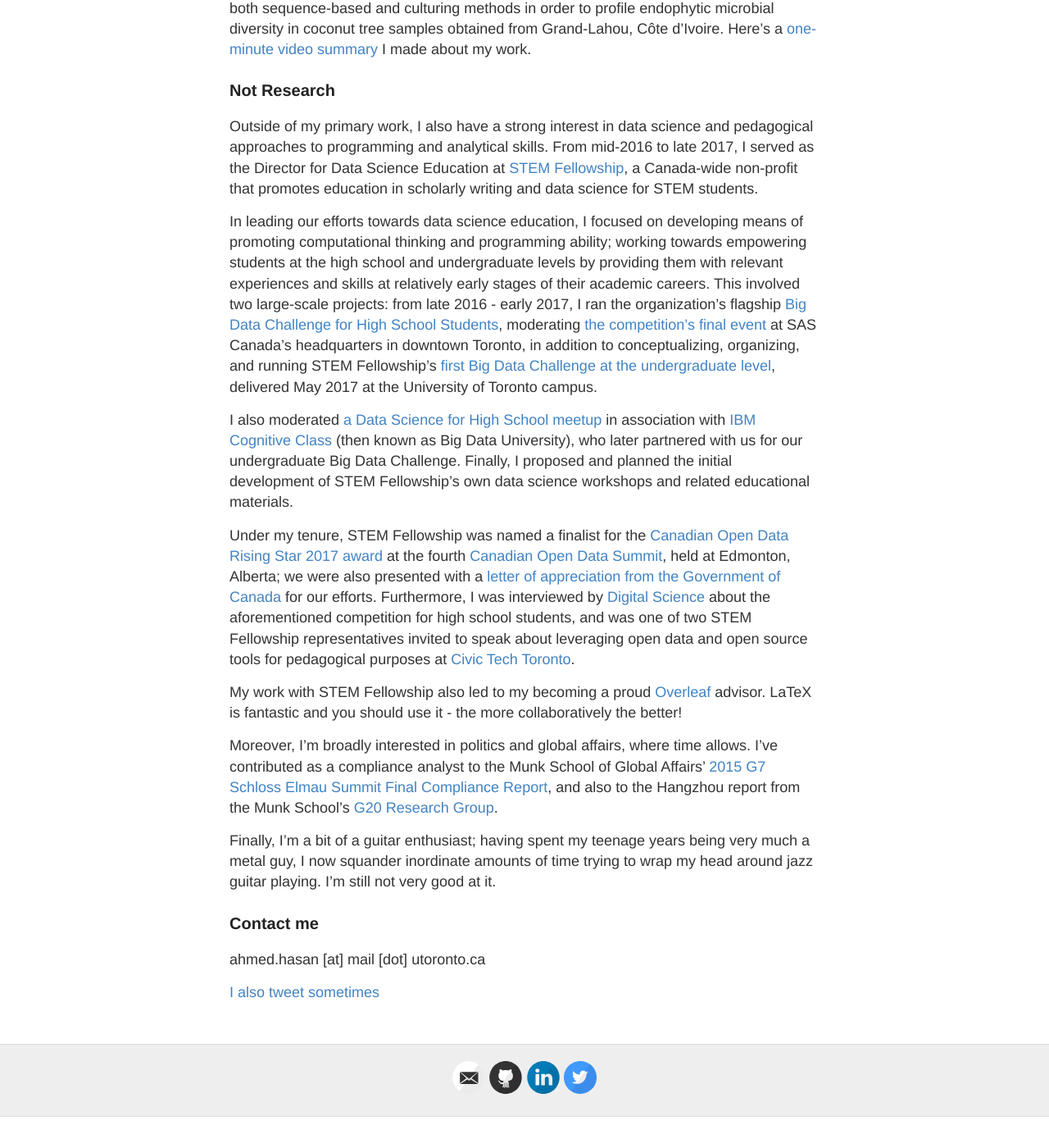
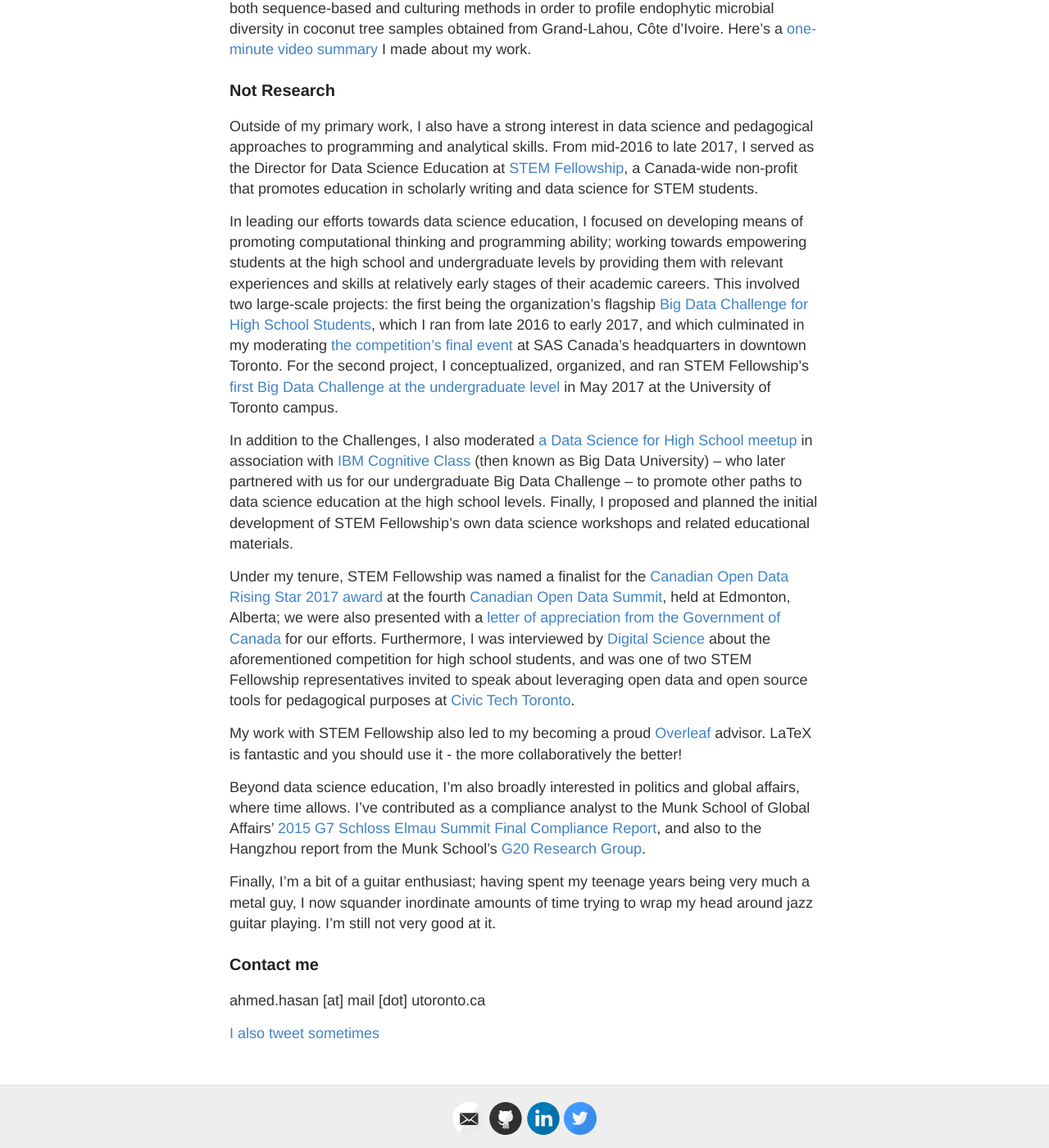
Before and after one commit to aays/site_old, a Jekyll site: the page built from about.md, in a window 1280 px wide and 1400 px high, scrolled down 525 px. Shown: the whole window at 82% size. Built offline with Jekyll 4.4.1, drawn with Linux system fonts in a browser that asks for light colours; before the commit the page ends 1887 px from its top, so only the background shows below that.

Commit message:
Update about.md

```diff
--- a/about.md
+++ b/about.md
@@ -15,15 +15,15 @@
 
 Outside of my primary work, I also have a strong interest in data science and pedagogical approaches to programming and analytical skills. From mid-2016 to late 2017, I served as the Director for Data Science Education at [STEM Fellowship](http://stemfellowship.org), a Canada-wide non-profit that promotes education in scholarly writing and data science for STEM students.
 
-In leading our efforts towards data science education, I focused on developing means of promoting computational thinking and programming ability; working towards empowering students at the high school and undergraduate levels by providing them with relevant experiences and skills at relatively early stages of their academic careers. This involved two large-scale projects: from late 2016 - early 2017, I ran the organization's flagship [Big Data Challenge for High School Students](http://stemfellowship.org/big-data-challenge/), moderating [the competition's final event](https://www.overleaf.com/blog/464-stem-fellowship-and-overleaf-empowering-early-career-researchers#.WcsGS2XQ2AQ) at SAS Canada's headquarters in downtown Toronto, in addition to conceptualizing, organizing, and running STEM Fellowship's [first Big Data Challenge at the undergraduate level](https://bigdatachallenge.github.io), delivered May 2017 at the University of Toronto campus.
+In leading our efforts towards data science education, I focused on developing means of promoting computational thinking and programming ability; working towards empowering students at the high school and undergraduate levels by providing them with relevant experiences and skills at relatively early stages of their academic careers. This involved two large-scale projects: the first being the organization's flagship [Big Data Challenge for High School Students](http://stemfellowship.org/big-data-challenge/), which I ran from late 2016 to early 2017, and which culminated in my moderating [the competition's final event](https://www.overleaf.com/blog/464-stem-fellowship-and-overleaf-empowering-early-career-researchers#.WcsGS2XQ2AQ) at SAS Canada's headquarters in downtown Toronto. For the second project, I conceptualized, organized, and ran STEM Fellowship's [first Big Data Challenge at the undergraduate level](https://bigdatachallenge.github.io) in May 2017 at the University of Toronto campus.
 
-I also moderated [a Data Science for High School meetup](https://www.meetup.com/Cognitive-Toronto/events/234590958/?_cookie-check=ieVpIEJT82Jgco_Y) in association with [IBM Cognitive Class](cognitiveclass.ai) (then known as Big Data University), who later partnered with us for our undergraduate Big Data Challenge. Finally, I proposed and planned the initial development of STEM Fellowship's own data science workshops and related educational materials.
+In addition to the Challenges, I also moderated [a Data Science for High School meetup](https://www.meetup.com/Cognitive-Toronto/events/234590958/?_cookie-check=ieVpIEJT82Jgco_Y) in association with [IBM Cognitive Class](cognitiveclass.ai) (then known as Big Data University) -- who later partnered with us for our undergraduate Big Data Challenge -- to promote other paths to data science education at the high school levels. Finally, I proposed and planned the initial development of STEM Fellowship's own data science workshops and related educational materials.
 
 Under my tenure, STEM Fellowship was named a finalist for the [Canadian Open Data Rising Star 2017 award](http://opendatasummit.ca/wp-content/uploads/2017/06/CanadianOpenDataAwards2017JuryStatementFINAL.pdf) at the fourth [Canadian Open Data Summit](http://opendatasummit.ca), held at Edmonton, Alberta; we were also presented with a [letter of appreciation from the Government of Canada](http://stemfellowship.org/wp-content/uploads/2016/10/honourable_scroll.jpg) for our efforts. Furthermore, I was interviewed by [Digital Science](https://www.digital-science.com/blog/tech/digital-science-sponsor-stem-fellowship-big-data-challenge/) about the aforementioned competition for high school students, and was one of two STEM Fellowship representatives invited to speak about leveraging open data and open source tools for pedagogical purposes at [Civic Tech Toronto](https://www.youtube.com/watch?v=yhOrvPaNqRY).
 
 My work with STEM Fellowship also led to my becoming a proud [Overleaf](https://www.overleaf.com/advisors#!members) advisor. LaTeX is fantastic and you should use it - the more collaboratively the better!
 
-Moreover, I'm broadly interested in politics and global affairs, where time allows. I've contributed as a compliance analyst to the Munk School of Global Affairs' [2015 G7 Schloss Elmau Summit Final Compliance Report](http://www.g8.utoronto.ca/evaluations/2015compliance-final/), and also to the Hangzhou report from the Munk School's [G20 Research Group](http://www.g20.utoronto.ca).
+Beyond data science education, I'm also broadly interested in politics and global affairs, where time allows. I've contributed as a compliance analyst to the Munk School of Global Affairs' [2015 G7 Schloss Elmau Summit Final Compliance Report](http://www.g8.utoronto.ca/evaluations/2015compliance-final/), and also to the Hangzhou report from the Munk School's [G20 Research Group](http://www.g20.utoronto.ca).
 
 Finally, I'm a bit of a guitar enthusiast; having spent my teenage years being very much a metal guy, I now squander inordinate amounts of time trying to wrap my head around jazz guitar playing. I'm still not very good at it.
 
```
